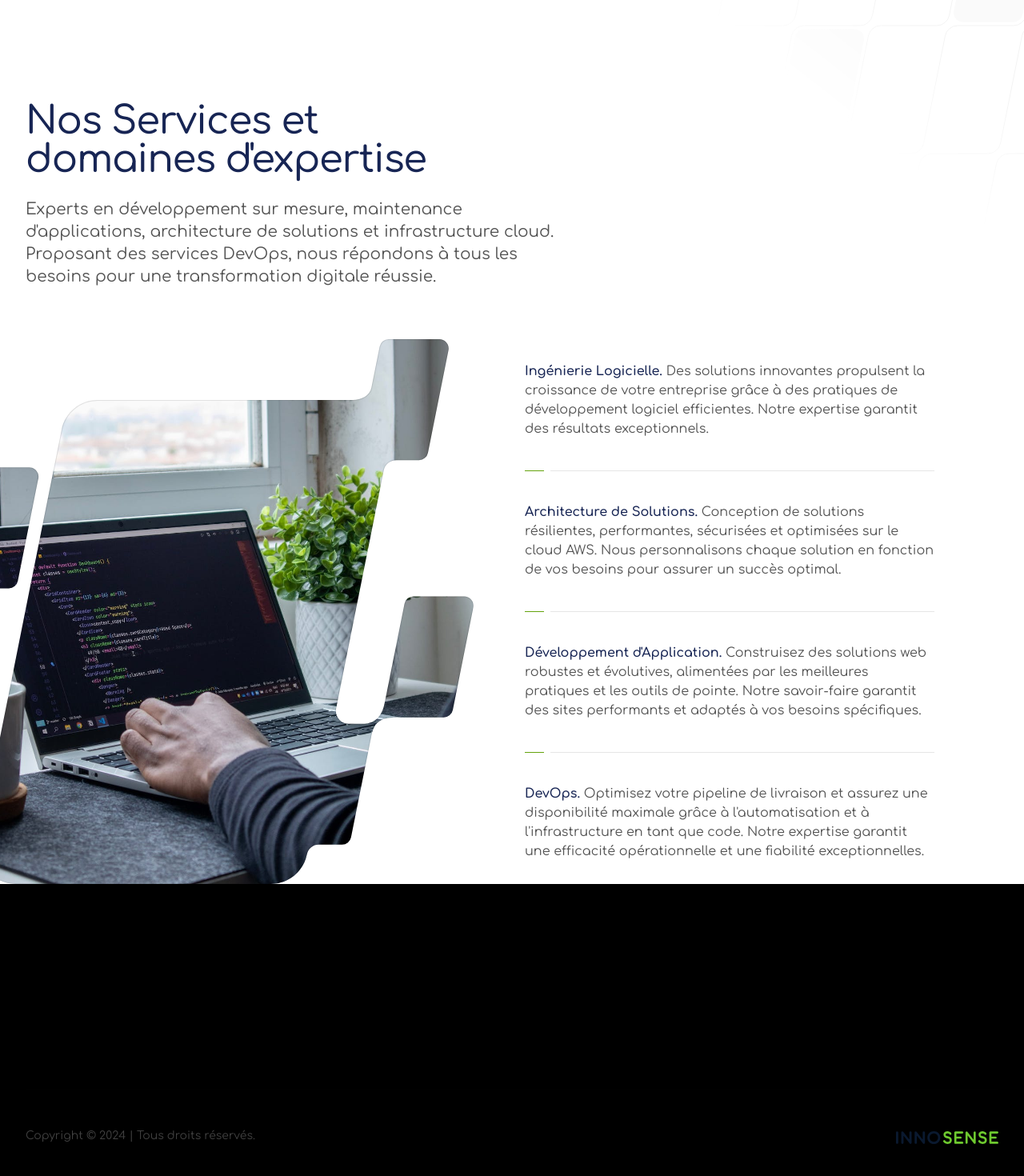
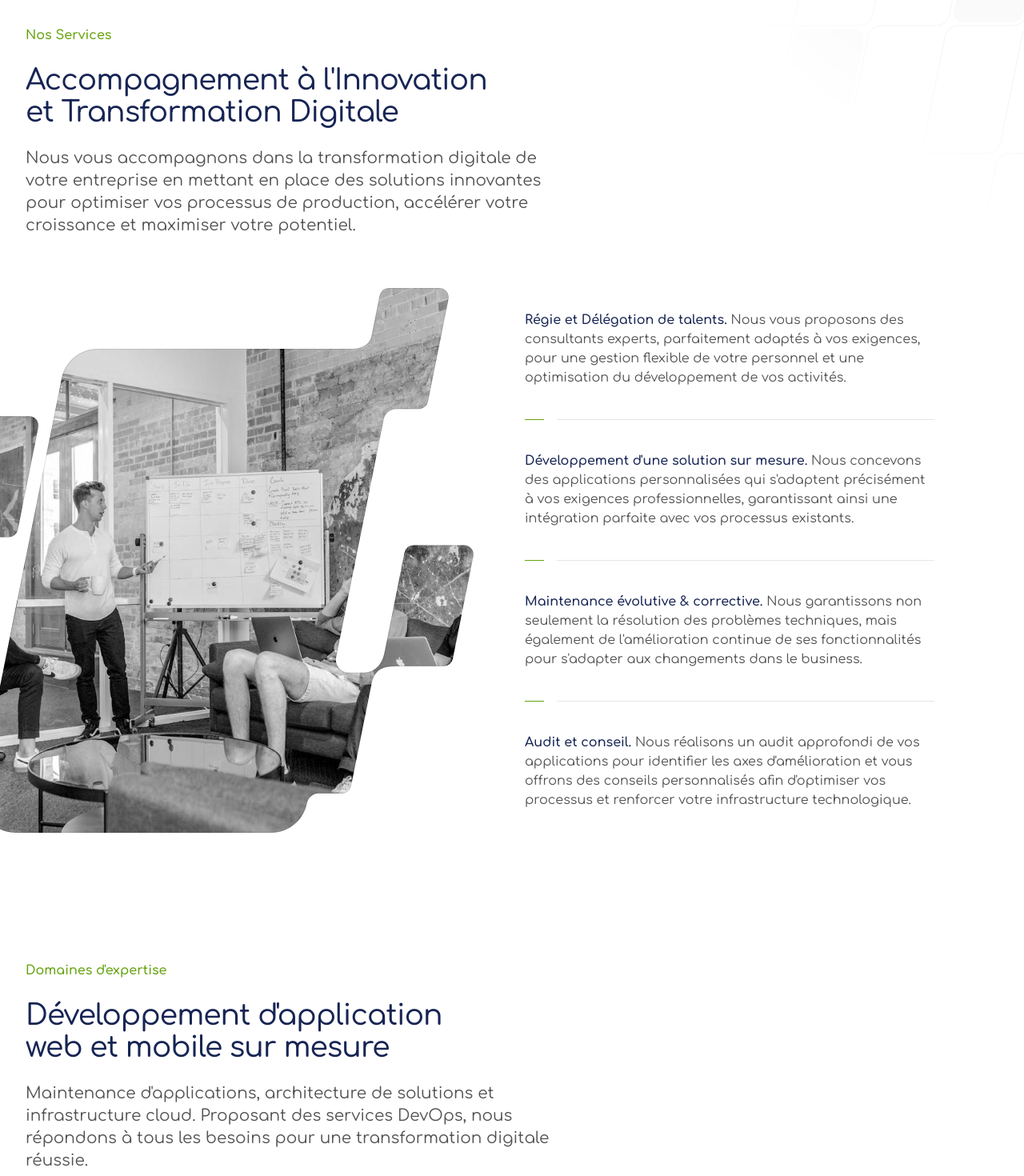
Before and after one commit to iharijaona/innosense.fr, a Next.js app: page / in a window 1280 px wide. Shown: the part 680-2150 px from the top of the page at 80% size. Built offline with nearby package versions, Linux system fonts and the light colour scheme.

Commit message:
Updated main page

```diff
--- a/src/app/page.tsx
+++ b/src/app/page.tsx
@@ -1,19 +1,22 @@
+import React from "react"
 import Footer from "../components/Footer"
+import Contact from "../components/Contact"
 import Header from "../components/Header"
 import GridPattern from '../components/GridPattern'
+import Client from "../components/Client"
 
 export default function Home() {
   return (
     <>
     <Header />
-    <div className='relative flex flex-auto overflow-hidden bg-white pt-14' >
+    <div style={{borderTopLeftRadius:40, borderTopRightRadius:40}} className='relative flex flex-auto overflow-hidden bg-white pt-14' >
       <div className='relative isolate flex w-full flex-col pt-9' >
         <GridPattern />
         <main className='w-full flex-auto' >
-          <div className="mx-auto max-w-7xl px-6 lg:px-8 mt-24 sm:mt-32 md:mt-56">
+          <div id="about" className="mx-auto max-w-7xl px-6 lg:px-8 mt-24 sm:mt-32 md:mt-56">
             <div className="mx-auto max-w-2xl lg:max-w-none">
               <div className="max-w-3xl">
-                <h1 className="font-display text-5xl font-medium tracking-tight text-blue-950 [text-wrap:balance] sm:text-7xl">
+                <h1 className="font-display text-4xl font-medium tracking-tight text-blue-950 [text-wrap:balance] sm:text-6xl">
                   Innovez avec confiance grâce à notre savoir-faire.
                 </h1>
                 <p className="mt-6 text-xl text-neutral-600">
@@ -24,21 +27,114 @@ export default function Home() {
               </div>
             </div>
           </div>
-          <div className="mx-auto max-w-7xl px-6 lg:px-8 mt-24 sm:mt-32 lg:mt-40">
+          <div id="services" className="mx-auto max-w-7xl px-6 lg:px-8 mt-24 sm:mt-32 lg:mt-40">
             <div className="mx-auto max-w-2xl lg:max-w-none">
               <div className="max-w-2xl" >
                 <h2>
-                  {/* <span className="mb-6 block font-display text-base font-semibold text-lime-600">
-                    Services
-                  </span> */}
+                  <span className="mb-6 block font-display text-base font-semibold text-lime-600">
+                    Nos Services
+                  </span>
                   <span className="sr-only"> - </span>
-                  <span className="block font-display tracking-tight [text-wrap:balance] text-4xl font-medium sm:text-5xl text-blue-950">
-                    Nos Services et domaines d'expertise
+                  <span className="block font-display tracking-tight [text-wrap:balance] text-3xl font-medium sm:text-4xl text-blue-950">
+                    Accompagnement à l'Innovation et Transformation Digitale
                   </span>
                 </h2>
                 <div className="mt-6 text-xl text-neutral-600">
                   <p>
-                    Experts en développement sur mesure, maintenance d'applications, architecture de solutions et infrastructure cloud.
+                    Nous vous accompagnons dans la transformation digitale de votre entreprise en mettant en place des solutions innovantes pour optimiser vos processus de production, accélérer votre croissance et maximiser votre potentiel.
+                  </p>
+                  </div>
+                </div>
+            </div>
+          </div>
+          <div className="mx-auto max-w-7xl px-6 lg:px-8 mt-16">
+            <div className="mx-auto max-w-2xl lg:max-w-none">
+              <div className="lg:flex lg:items-center lg:justify-end">
+                <div className="flex justify-center lg:w-1/2 lg:justify-end lg:pr-12">
+                  <div className="w-[33.75rem] flex-none lg:w-[45rem]">
+                    <div className="justify-center lg:justify-end lg:group-even/section:justify-start relative flex aspect-[719/680] w-full grayscale">
+                      <svg viewBox="0 0 655 680" fill="none" className="h-full">
+                        <g clip-path="url(#:S1:-clip)" className="group">
+                          <g className="origin-center scale-100 transition duration-500 motion-safe:group-hover:scale-105">
+                            <foreignObject width="655" height="900">
+                              <img
+                                alt=""
+                                loading="lazy"
+                                width="2400"
+                                height="1800"
+                                decoding="async"
+                                data-nimg="1"
+                                className="w-full bg-neutral-100 object-cover"
+                                style={{ color: "transparent", aspectRatio: "655 / 680" }}
+                                src="whiteboard.jpg" />
+                            </foreignObject>
+                          </g>
+                          <use href="#:S1:-shape" stroke-width="2" className="stroke-neutral-950/10">
+                          </use>
+                        </g>
+                        <defs>
+                          <clipPath id=":S1:-clip">
+                            <path id=":S1:-shape" d="M537.827 9.245A11.5 11.5 0 0 1 549.104 0h63.366c7.257 0 12.7 6.64 11.277 13.755l-25.6 128A11.5 11.5 0 0 1 586.87 151h-28.275a15.999 15.999 0 0 0-15.689 12.862l-59.4 297c-1.98 9.901 5.592 19.138 15.689 19.138h17.275l.127.001c.85.009 1.701.074 2.549.009 11.329-.874 21.411-7.529 24.88-25.981.002-.012.016-.016.023-.007.008.009.022.005.024-.006l24.754-123.771A11.5 11.5 0 0 1 580.104 321h63.366c7.257 0 12.7 6.639 11.277 13.755l-25.6 128A11.5 11.5 0 0 1 617.87 472H559c-22.866 0-28.984 7.98-31.989 25.931-.004.026-.037.035-.052.014-.015-.02-.048-.013-.053.012l-24.759 123.798A11.5 11.5 0 0 1 490.87 631h-29.132a14.953 14.953 0 0 0-14.664 12.021c-4.3 21.502-23.18 36.979-45.107 36.979H83.502c-29.028 0-50.8-26.557-45.107-55.021l102.4-512C145.096 91.477 163.975 76 185.902 76h318.465c10.136 0 21.179-5.35 23.167-15.288l10.293-51.467Zm-512 160A11.5 11.5 0 0 1 37.104 160h63.366c7.257 0 12.7 6.639 11.277 13.755l-25.6 128A11.5 11.5 0 0 1 74.87 311H11.504c-7.257 0-12.7-6.639-11.277-13.755l25.6-128Z" fill-rule="evenodd" clipRule="evenodd"></path>
+                          </clipPath>
+                        </defs>
+                      </svg>
+                    </div>
+                  </div>
+                </div>
+                <div>
+                  <ul role="list" className="text-base text-neutral-600 mt-16 lg:mt-0 lg:w-1/2 lg:min-w-[33rem] lg:pl-4">
+                    <li className="group mt-10 first:mt-0">
+                      <div>
+                        <div className="pt-10 group-first:pt-0 group-first:before:hidden group-first:after:hidden relative before:absolute after:absolute before:bg-lime-600 after:bg-neutral-950/10 before:left-0 before:top-0 before:h-px before:w-6 after:left-10 after:right-0 after:top-0 after:h-px">
+                          <strong className="font-semibold text-blue-950">Régie et Délégation de talents. </strong>
+                          Nous vous proposons des consultants experts, parfaitement adaptés à vos exigences, pour une gestion flexible de votre personnel et une optimisation du développement de vos activités.
+                        </div>
+                      </div>
+                    </li>
+                    <li className="group mt-10 first:mt-0">
+                      <div>
+                        <div className="pt-10 group-first:pt-0 group-first:before:hidden group-first:after:hidden relative before:absolute after:absolute before:bg-lime-600 after:bg-neutral-950/10 before:left-0 before:top-0 before:h-px before:w-6 after:left-10 after:right-0 after:top-0 after:h-px">
+                          <strong className="font-semibold text-blue-950">Développement d'une solution sur mesure. </strong>
+                          Nous concevons des applications personnalisées qui s'adaptent précisément à vos exigences professionnelles, garantissant ainsi une intégration parfaite avec vos processus existants.
+                          </div>
+                        </div>
+                    </li>
+                    <li className="group mt-10 first:mt-0">
+                      <div>
+                        <div className="pt-10 group-first:pt-0 group-first:before:hidden group-first:after:hidden relative before:absolute after:absolute before:bg-lime-600 after:bg-neutral-950/10 before:left-0 before:top-0 before:h-px before:w-6 after:left-10 after:right-0 after:top-0 after:h-px">
+                          <strong className="font-semibold text-blue-950">Maintenance évolutive & corrective. </strong>
+                          Nous garantissons non seulement la résolution des problèmes techniques, mais également de l'amélioration continue de ses fonctionnalités pour s'adapter aux changements dans le business.
+                          </div>
+                        </div>
+                    </li>
+                    <li className="group mt-10 first:mt-0">
+                      <div>
+                        <div className="pt-10 group-first:pt-0 group-first:before:hidden group-first:after:hidden relative before:absolute after:absolute before:bg-lime-600 after:bg-neutral-950/10 before:left-0 before:top-0 before:h-px before:w-6 after:left-10 after:right-0 after:top-0 after:h-px">
+                          <strong className="font-semibold text-blue-950">Audit et conseil. </strong>
+                          Nous réalisons un audit approfondi de vos applications pour identifier les axes d'amélioration et vous offrons des conseils personnalisés afin d'optimiser vos processus et renforcer votre infrastructure technologique.
+                        </div>
+                      </div>
+                    </li>
+                  </ul>
+                </div>
+              </div>
+            </div>
+          </div>
+          <div id="expertises" className="mx-auto max-w-7xl px-6 lg:px-8 mt-24 sm:mt-32 lg:mt-40">
+            <div className="mx-auto max-w-2xl lg:max-w-none">
+              <div className="max-w-2xl" >
+                <h2>
+                  <span className="mb-6 block font-display text-base font-semibold text-lime-600">
+                    Domaines d'expertise
+                  </span>
+                  <span className="sr-only"> - </span>
+                  <span className="block font-display tracking-tight [text-wrap:balance] text-3xl font-medium sm:text-4xl text-blue-950">
+                    Développement d'application web et mobile sur mesure
+                  </span>
+                </h2>
+                <div className="mt-6 text-xl text-neutral-600">
+                  <p>
+                    Maintenance d'applications, architecture de solutions et infrastructure cloud.
                     Proposant des services DevOps, nous répondons à tous les besoins pour une transformation digitale réussie.
                   </p>
                   </div>
@@ -72,7 +168,7 @@ export default function Home() {
                         </g>
                         <defs>
                           <clipPath id=":S1:-clip">
-                            <path id=":S1:-shape" d="M537.827 9.245A11.5 11.5 0 0 1 549.104 0h63.366c7.257 0 12.7 6.64 11.277 13.755l-25.6 128A11.5 11.5 0 0 1 586.87 151h-28.275a15.999 15.999 0 0 0-15.689 12.862l-59.4 297c-1.98 9.901 5.592 19.138 15.689 19.138h17.275l.127.001c.85.009 1.701.074 2.549.009 11.329-.874 21.411-7.529 24.88-25.981.002-.012.016-.016.023-.007.008.009.022.005.024-.006l24.754-123.771A11.5 11.5 0 0 1 580.104 321h63.366c7.257 0 12.7 6.639 11.277 13.755l-25.6 128A11.5 11.5 0 0 1 617.87 472H559c-22.866 0-28.984 7.98-31.989 25.931-.004.026-.037.035-.052.014-.015-.02-.048-.013-.053.012l-24.759 123.798A11.5 11.5 0 0 1 490.87 631h-29.132a14.953 14.953 0 0 0-14.664 12.021c-4.3 21.502-23.18 36.979-45.107 36.979H83.502c-29.028 0-50.8-26.557-45.107-55.021l102.4-512C145.096 91.477 163.975 76 185.902 76h318.465c10.136 0 21.179-5.35 23.167-15.288l10.293-51.467Zm-512 160A11.5 11.5 0 0 1 37.104 160h63.366c7.257 0 12.7 6.639 11.277 13.755l-25.6 128A11.5 11.5 0 0 1 74.87 311H11.504c-7.257 0-12.7-6.639-11.277-13.755l25.6-128Z" fill-rule="evenodd" clip-rule="evenodd"></path>
+                            <path id=":S1:-shape" d="M537.827 9.245A11.5 11.5 0 0 1 549.104 0h63.366c7.257 0 12.7 6.64 11.277 13.755l-25.6 128A11.5 11.5 0 0 1 586.87 151h-28.275a15.999 15.999 0 0 0-15.689 12.862l-59.4 297c-1.98 9.901 5.592 19.138 15.689 19.138h17.275l.127.001c.85.009 1.701.074 2.549.009 11.329-.874 21.411-7.529 24.88-25.981.002-.012.016-.016.023-.007.008.009.022.005.024-.006l24.754-123.771A11.5 11.5 0 0 1 580.104 321h63.366c7.257 0 12.7 6.639 11.277 13.755l-25.6 128A11.5 11.5 0 0 1 617.87 472H559c-22.866 0-28.984 7.98-31.989 25.931-.004.026-.037.035-.052.014-.015-.02-.048-.013-.053.012l-24.759 123.798A11.5 11.5 0 0 1 490.87 631h-29.132a14.953 14.953 0 0 0-14.664 12.021c-4.3 21.502-23.18 36.979-45.107 36.979H83.502c-29.028 0-50.8-26.557-45.107-55.021l102.4-512C145.096 91.477 163.975 76 185.902 76h318.465c10.136 0 21.179-5.35 23.167-15.288l10.293-51.467Zm-512 160A11.5 11.5 0 0 1 37.104 160h63.366c7.257 0 12.7 6.639 11.277 13.755l-25.6 128A11.5 11.5 0 0 1 74.87 311H11.504c-7.257 0-12.7-6.639-11.277-13.755l25.6-128Z" fill-rule="evenodd" clipRule="evenodd"></path>
                           </clipPath>
                           </defs>
                       </svg>
@@ -83,7 +179,7 @@ export default function Home() {
                   <ul role="list" className="text-base text-neutral-600 mt-16 lg:mt-0 lg:w-1/2 lg:min-w-[33rem] lg:pl-4">
                     <li className="group mt-10 first:mt-0">
                       <div>
-                        <div className="pt-10 group-first:pt-0 group-first:before:hidden group-first:after:hidden relative before:absolute after:absolute before:bg-lime-600 after:bg-neutral-950/10 before:left-0 before:top-0 before:h-px before:w-6 after:left-8 after:right-0 after:top-0 after:h-px">
+                        <div className="pt-10 group-first:pt-0 group-first:before:hidden group-first:after:hidden relative before:absolute after:absolute before:bg-lime-600 after:bg-neutral-950/10 before:left-0 before:top-0 before:h-px before:w-6 after:left-10 after:right-0 after:top-0 after:h-px">
                           <strong className="font-semibold text-blue-950">Ingénierie Logicielle. </strong>
                           Des solutions innovantes propulsent la croissance de votre entreprise grâce à des pratiques de développement logiciel efficientes.
                           Notre expertise garantit des résultats exceptionnels.
@@ -92,7 +188,7 @@ export default function Home() {
                     </li>
                     <li className="group mt-10 first:mt-0">
                       <div>
-                        <div className="pt-10 group-first:pt-0 group-first:before:hidden group-first:after:hidden relative before:absolute after:absolute before:bg-lime-600 after:bg-neutral-950/10 before:left-0 before:top-0 before:h-px before:w-6 after:left-8 after:right-0 after:top-0 after:h-px">
+                        <div className="pt-10 group-first:pt-0 group-first:before:hidden group-first:after:hidden relative before:absolute after:absolute before:bg-lime-600 after:bg-neutral-950/10 before:left-0 before:top-0 before:h-px before:w-6 after:left-10 after:right-0 after:top-0 after:h-px">
                           <strong className="font-semibold text-blue-950">Architecture de Solutions. </strong>
                           Conception de solutions résilientes, performantes, sécurisées et optimisées sur le cloud AWS.
                           Nous personnalisons chaque solution en fonction de vos besoins pour assurer un succès optimal.
@@ -101,7 +197,7 @@ export default function Home() {
                     </li>
                     <li className="group mt-10 first:mt-0">
                       <div>
-                        <div className="pt-10 group-first:pt-0 group-first:before:hidden group-first:after:hidden relative before:absolute after:absolute before:bg-lime-600 after:bg-neutral-950/10 before:left-0 before:top-0 before:h-px before:w-6 after:left-8 after:right-0 after:top-0 after:h-px">
+                        <div className="pt-10 group-first:pt-0 group-first:before:hidden group-first:after:hidden relative before:absolute after:absolute before:bg-lime-600 after:bg-neutral-950/10 before:left-0 before:top-0 before:h-px before:w-6 after:left-10 after:right-0 after:top-0 after:h-px">
                           <strong className="font-semibold text-blue-950">Développement d'Application. </strong>
                           Construisez des solutions web robustes et évolutives, alimentées par les meilleures pratiques et les outils de pointe.
                           Notre savoir-faire garantit des sites performants et adaptés à vos besoins spécifiques.
@@ -110,10 +206,10 @@ export default function Home() {
                     </li>
                     <li className="group mt-10 first:mt-0">
                       <div>
-                        <div className="pt-10 group-first:pt-0 group-first:before:hidden group-first:after:hidden relative before:absolute after:absolute before:bg-lime-600 after:bg-neutral-950/10 before:left-0 before:top-0 before:h-px before:w-6 after:left-8 after:right-0 after:top-0 after:h-px">
-                              <strong className="font-semibold text-blue-950">DevOps. </strong>
-                              Optimisez votre pipeline de livraison et assurez une disponibilité maximale grâce à l'automatisation et à l'infrastructure en tant que code.
-                              Notre expertise garantit une efficacité opérationnelle et une fiabilité exceptionnelles.
+                        <div className="pt-10 group-first:pt-0 group-first:before:hidden group-first:after:hidden relative before:absolute after:absolute before:bg-lime-600 after:bg-neutral-950/10 before:left-0 before:top-0 before:h-px before:w-6 after:left-10 after:right-0 after:top-0 after:h-px">
+                            <strong className="font-semibold text-blue-950">DevOps. </strong>
+                            Optimisez votre pipeline de livraison et assurez une disponibilité maximale grâce à l'automatisation et à l'infrastructure en tant que code.
+                            Notre expertise garantit une efficacité opérationnelle et une fiabilité exceptionnelles.
                         </div>
                       </div>
                     </li>
@@ -122,10 +218,12 @@ export default function Home() {
               </div>
             </div>
           </div>
+          <Client />
+          <Contact />
         </main>
+        <Footer />
       </div>
     </div>
-    <Footer />
     </>
   )
 }
```
